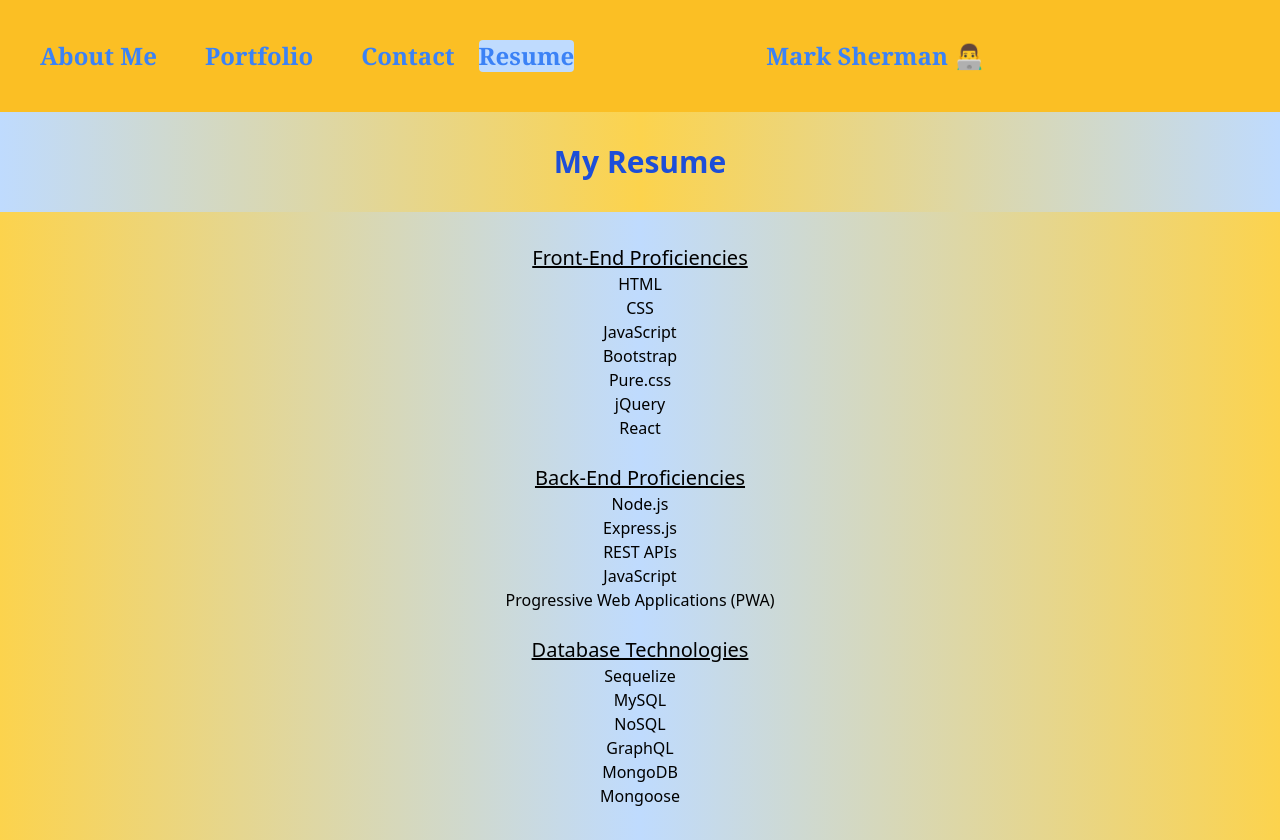
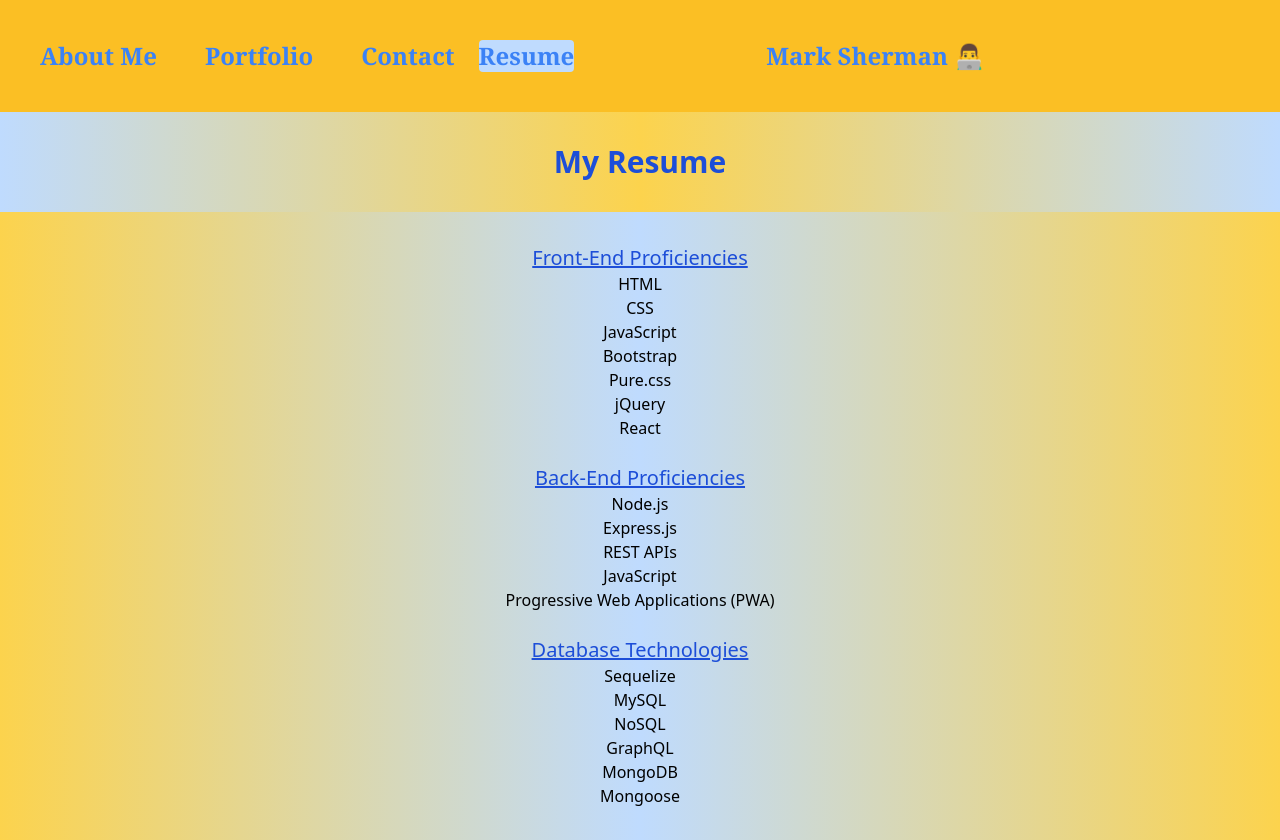
Before and after one commit to marksherm04/react-portfolio, a React (Create React App) app: page / in a window 1280 px wide. Both pictures are taken after a click on the element "Resume". Built offline with nearby package versions, Linux system fonts and the light colour scheme.

Commit message:
styled resume section, need to get footer and resume download working

```diff
--- a/src/components/Nav/index.js
+++ b/src/components/Nav/index.js
@@ -18,7 +18,7 @@ function Nav(props) {
 				 <li className={currentLink === "resume" ? "rounded bg-blue-200 hover:bg-yellow-300 navActive" : "mx-8"}>
 					 <span onClick={() => setCurrentLink("resume")}>Resume</span>
 				 </li>
-				 <li className={currentLink === "name" ? "text-right navActive" : "mx-48"}>
+				 <li className={currentLink === "name" ? "navActive" : "mx-48"}>
 					 <span onClick={() => setCurrentLink("about")}>Mark Sherman 👨‍💻</span>
 				 </li>
 			 </ul>
--- a/src/components/Resume/index.js
+++ b/src/components/Resume/index.js
@@ -12,7 +12,7 @@ function Resume() {
 				</a>
 			</div> */}
 			<div className="p-8 bg-gradient-to-r from-yellow-300 via-blue-200 to-yellow-300">
-				<h3 className="text-xl underline">Front-End Proficiencies</h3>
+				<h3 className="text-xl underline text-blue-700">Front-End Proficiencies</h3>
 				<ul>
 					<li>HTML</li>
 					<li>CSS</li>
@@ -25,7 +25,7 @@ function Resume() {
 
 				<br></br>
 
-				<h3 className="text-xl underline">Back-End Proficiencies</h3>
+				<h3 className="text-xl underline text-blue-700">Back-End Proficiencies</h3>
 				<ul>
 					<li>Node.js</li>
 					<li>Express.js</li>
@@ -36,7 +36,7 @@ function Resume() {
 
 				<br></br>
 				<ul>
-					<h3 className="text-xl underline">Database Technologies</h3>
+					<h3 className="text-xl underline text-blue-700">Database Technologies</h3>
 					<li>Sequelize</li>
 					<li>MySQL</li>
 					<li>NoSQL</li>
```
Also changed, not shown: 1 other file (tests, documents, lock files or other folders).
